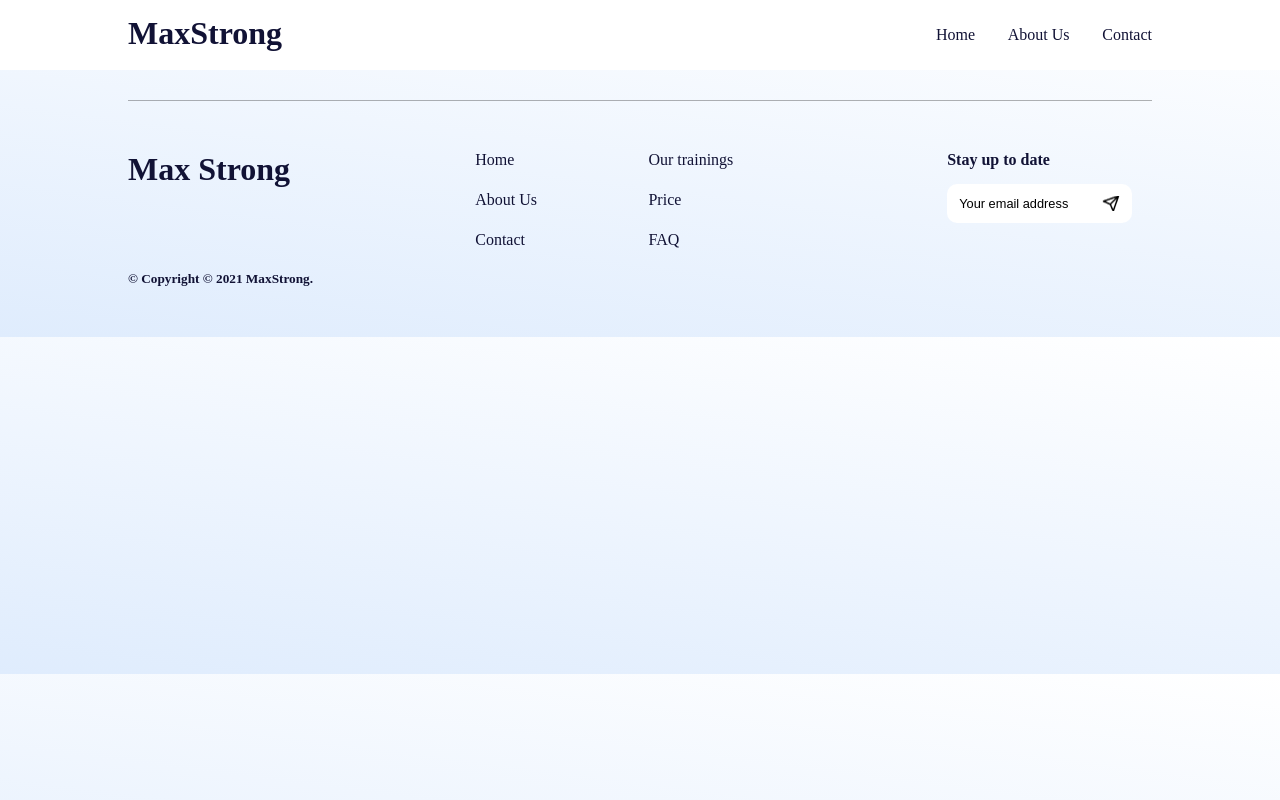
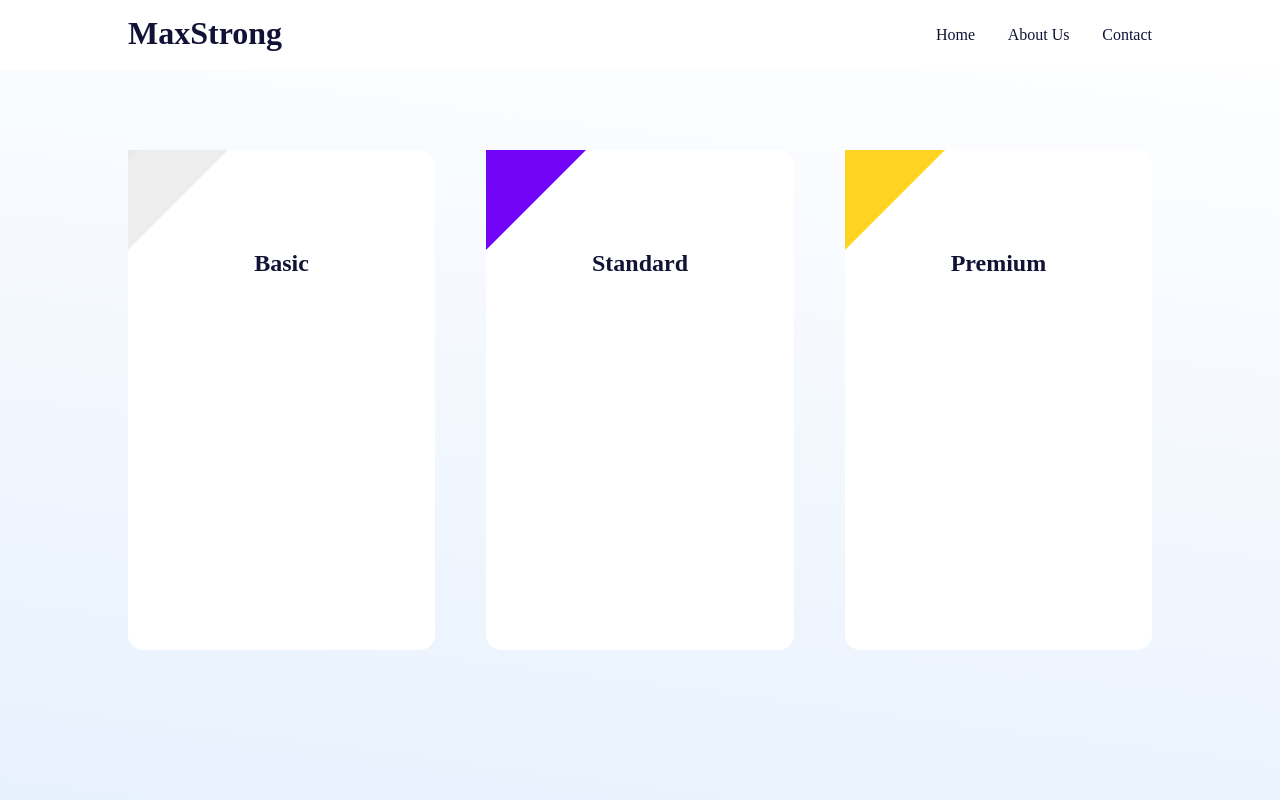
Before and after one commit to ShamilUmaev/MaxStrong, a Vue app: page /prices in a window 1280 px wide. Shown: the top 800 px of the page. Built offline with nearby package versions, Linux system fonts and the light colour scheme.

Commit message:
Create the components called ThePriceContainer and ThePrices

```diff
--- a/src/App.vue
+++ b/src/App.vue
@@ -1,8 +1,12 @@
 <template>
   <NavBar/>
-  <Transition name="fade">
-    <router-view></router-view>
-  </Transition>
+    <router-view v-slot="{ Component, route }">
+      <transition name="nav" mode="out-in" :key="route" appear>
+        <div>
+          <component :is="Component"></component>
+        </div>
+      </transition>
+    </router-view>
   <TheFooter></TheFooter>
 </template>
 
@@ -10,18 +14,41 @@
 import NavBar from './components/NavBar.vue'
 import TheFooter from './components/TheFooter.vue'
 export default {
-  components: { NavBar, TheFooter }
+  components: { NavBar, TheFooter },
 }
 </script>
 
 <style scoped>
-.fade-enter-active,
-.fade-leave-active {
-  transition: opacity 1s ease;
-}
-
-.fade-enter-from,
-.fade-leave-to {
+.nav-enter-from {
+  transform: translateX(-50px);
   opacity: 0;
 }
+.nav-enter-to {
+  transform: translateX(0);
+  opacity: 1;
+}
+.nav-enter-active {
+  transition: all 0.6s ease-out;
+}
+.nav-leave-from {
+  transform: translateX(0);
+  opacity: 1;
+}
+.nav-leave-to {
+  transform: translateX(+50px);
+  opacity: 0;
+}
+.nav-leave-active {
+  transition: all 0.6s ease-in;
+}
+/* @keyframes nav {
+  from {
+    opacity: 0;
+    transform: translateX(-50%);
+  }
+  to {
+    opacity: 1;
+    transform: translateX(+50%);
+  }
+}*/
 </style>
--- a/src/components/About.vue
+++ b/src/components/About.vue
@@ -64,7 +64,8 @@ p {
   line-height: 24px;
 }
 .coach-section {
-  margin-top: 70px;
+  margin: 80px auto 50px;
+  width: 80%;
   background: linear-gradient(99.85deg, #BAD5FF 0%, #6487BF 100%);
   display: flex;
   justify-content: center;
--- a/src/components/Contact.vue
+++ b/src/components/Contact.vue
@@ -62,7 +62,7 @@ form div {
 }
 .contact-outer-container {
     height: 80vh;
-    margin-top: 70px;
+    margin: 80px auto 50px;
     width: 100%;
     display: flex;
     align-items: center;
--- a/src/components/TheFooter.vue
+++ b/src/components/TheFooter.vue
@@ -8,9 +8,9 @@
             <ul>
                 <li><router-link to="/">Home</router-link></li>
                 <li><router-link to="/about">About Us</router-link></li>
-                <li><router-link to="/contac">Contact</router-link></li>
+                <li><router-link to="/contact">Contact</router-link></li>
                 <li><router-link to="/">Our trainings</router-link></li>
-                <li><router-link to="/">Price</router-link></li>
+                <li><router-link to="/prices">Price</router-link></li>
                 <li><router-link to="/">FAQ</router-link></li>
             </ul>
         </div>
--- /dev/null
+++ b/src/components/ThePrices.vue
@@ -0,0 +1,41 @@
+<template>
+<div class="container">
+    <the-price-container :bg="'red'">
+        <template v-slot:basic>
+            <h2>Basic</h2>
+        </template>
+    </the-price-container>
+    <the-price-container :bg="'blue'">
+        <template v-slot:standard>
+            <h2>Standard</h2>
+        </template>
+    </the-price-container>
+    <the-price-container :bg="'green'">
+        <template v-slot:premium>
+            <h2>Premium</h2>
+        </template>
+    </the-price-container>
+</div>
+</template>
+
+<script>
+import ThePriceContainer from './UI/ThePriceContainer.vue'
+export default {
+    data() {
+        return {
+        }
+    },
+    components: { ThePriceContainer }
+}
+</script>
+
+<style scoped>
+.container {
+    height: 100vh;
+    width: 80%;
+    margin: 0 auto;
+    display: flex;
+    justify-content: space-between;
+    align-items: center;
+}
+</style>
--- /dev/null
+++ b/src/components/UI/ThePriceContainer.vue
@@ -0,0 +1,62 @@
+<template>
+  <div class="outer-container">
+    <div class="quadrat" :class="setColor">
+    </div>
+        <slot name="basic"></slot>
+        <slot name="standard"></slot>
+        <slot name="premium"></slot>
+  </div>
+</template>
+
+<script>
+export default {
+    props: {
+        bg: String
+    },
+    computed: {
+        setColor() {
+           if(this.bg === 'red') {
+            return 'red-color'
+           } else if (this.bg === 'blue') {
+            return 'blue-color'
+           } else {
+            return 'green-color'
+           }
+        }
+    },
+    mounted() {
+
+    }
+}
+</script>
+
+<style scoped>
+.outer-container {
+    height: 500px;
+    width: 30%;
+    border-radius: 15px;
+    border: none;
+    background-color: #fff;
+    position: relative;
+    text-align: center;
+}
+h2 {
+    position: absolute;
+    top: 20px;
+}
+.quadrat {
+    width: 0;
+    height: 0;
+    border-right: 100px solid transparent;
+    transform: rotate(90deg);
+}
+.blue-color {
+    border-bottom: 100px solid #7205f7;
+}
+.red-color {
+    border-bottom: 100px solid #80808024;
+}
+.green-color {
+    border-bottom: 100px solid #ffcd00de;
+}
+</style>
--- a/src/router/index.js
+++ b/src/router/index.js
@@ -2,6 +2,7 @@ import { createRouter, createWebHistory } from 'vue-router'
 import Home from '../components/Home.vue'
 import About from '../components/About.vue'
 import Contact from '../components/Contact.vue'
+import ThePrices from '../components/ThePrices.vue'
 
 const routes = [
   {
@@ -18,12 +19,24 @@ const routes = [
     path: '/contact',
     name: 'Contact',
     component: Contact
+  },
+  {
+    path: '/prices',
+    name: 'ThePrices',
+    component: ThePrices
   }
 ]
 
 const router = createRouter({
   history: createWebHistory(),
-  routes: routes
+  routes: routes,
+  scrollBehavior (to, from, savedPosition) {
+    if(savedPosition) {
+      return savedPosition
+    } else {
+      return { x: 0, y: 0 }
+    }
+  }
 })
 
 export default router
```
